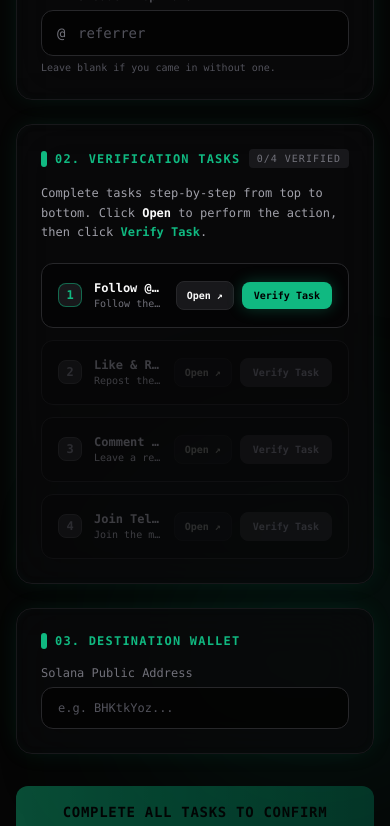
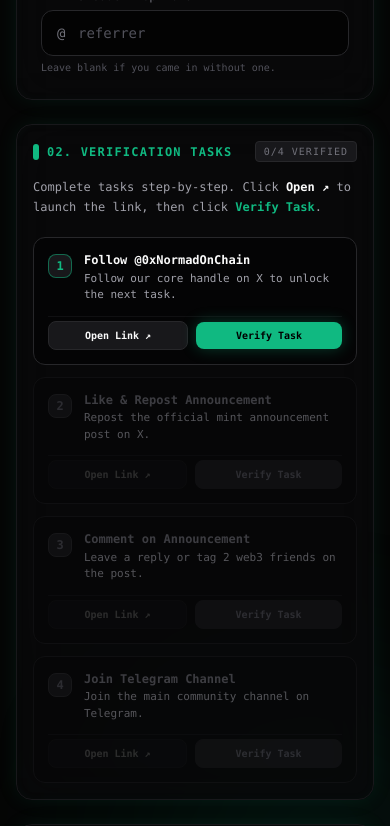
Before and after one commit to bigjaypablo/mint-relay, a React (Vite) app: page / in a window 390 px wide. Shown: the part 840-1666 px from the top of the page. Built offline with nearby package versions, Linux system fonts and the light colour scheme; no server answers; the database is empty.

Commit message:
style: responsive task layout with full text visibility on mobile

```diff
--- a/src/components/TaskChecklist.jsx
+++ b/src/components/TaskChecklist.jsx
@@ -1,6 +1,7 @@
 import React, { useState } from 'react';
 
 export default function TaskChecklist({ tasks, setTasks }) {
+  const [openedTasks, setOpenedTasks] = useState({});
   const [verifyingId, setVerifyingId] = useState(null);
   const [errorMessage, setErrorMessage] = useState({});
 
@@ -8,19 +9,19 @@ export default function TaskChecklist({ tasks, setTasks }) {
     {
       id: 'follow',
       title: 'Follow @0xNormadOnChain',
-      description: 'Follow the core account on X to unlock the next task.',
+      description: 'Follow our core handle on X to unlock the next task.',
       url: 'https://x.com/0xNormadOnChain'
     },
     {
       id: 'repost',
       title: 'Like & Repost Announcement',
-      description: 'Repost the official announcement on X.',
+      description: 'Repost the official mint announcement post on X.',
       url: 'https://x.com/i/status/2089831764428538099'
     },
     {
       id: 'like',
       title: 'Comment on Announcement',
-      description: 'Leave a reply or tag 2 friends on the announcement post.',
+      description: 'Leave a reply or tag 2 web3 friends on the post.',
       url: 'https://x.com/i/status/2089831764428538099'
     },
     {
@@ -33,50 +34,55 @@ export default function TaskChecklist({ tasks, setTasks }) {
 
   const handleOpenTask = (id, url) => {
     window.open(url, '_blank', 'noopener,noreferrer');
+    setOpenedTasks(prev => ({ ...prev, [id]: true }));
     setErrorMessage(prev => ({ ...prev, [id]: null }));
   };
 
   const handleVerifyTask = (id, index) => {
-    // Prevent verifying out of order
     if (index > 0) {
       const prevTaskId = taskList[index - 1].id;
       if (!tasks[prevTaskId]) {
         setErrorMessage(prev => ({
           ...prev,
-          [id]: 'Please complete and verify the previous task first.'
+          [id]: 'Complete and verify the previous task first.'
         }));
         return;
       }
     }
 
+    if (!openedTasks[id]) {
+      setErrorMessage(prev => ({
+        ...prev,
+        [id]: 'Click "Open ↗" to complete the task first.'
+      }));
+      return;
+    }
+
     setVerifyingId(id);
     setErrorMessage(prev => ({ ...prev, [id]: null }));
 
-    // Simulate verification check API call
     setTimeout(() => {
       setVerifyingId(null);
-
-      // Successfully verify task
       setTasks(prev => ({ ...prev, [id]: true }));
-    }, 1200);
+    }, 2000);
   };
 
   const completedCount = Object.values(tasks).filter(Boolean).length;
 
   return (
-    <section className="bg-[#09090B]/80 border border-[#18181B] hover:border-[#10B981]/40 transition-all duration-300 p-6 rounded-2xl space-y-4 backdrop-blur-xl emerald-glow-box font-mono">
+    <section className="bg-[#09090B]/80 border border-[#18181B] hover:border-[#10B981]/40 transition-all duration-300 p-4 sm:p-6 rounded-2xl space-y-4 backdrop-blur-xl emerald-glow-box font-mono">
       <div className="flex justify-between items-center">
         <div className="flex items-center space-x-2">
           <span className="w-1.5 h-4 bg-[#10B981] rounded-full"></span>
           <h2 className="text-xs font-bold uppercase tracking-widest text-[#10B981]">02. Verification Tasks</h2>
         </div>
-        <span className="text-[10px] text-[#71717A] uppercase tracking-widest px-2 py-0.5 rounded bg-[#18181B]">
+        <span className="text-[10px] text-[#71717A] uppercase tracking-widest px-2 py-0.5 rounded bg-[#18181B] border border-[#27272A]">
           {completedCount}/4 Verified
         </span>
       </div>
 
       <p className="text-xs text-[#A1A1AA] leading-relaxed">
-        Complete tasks step-by-step from top to bottom. Click <span className="text-[#FAFAFA] font-bold">Open</span> to perform the action, then click <span className="text-[#10B981] font-bold">Verify Task</span>.
+        Complete tasks step-by-step. Click <span className="text-[#FAFAFA] font-bold">Open ↗</span> to launch the link, then click <span className="text-[#10B981] font-bold">Verify Task</span>.
       </p>
 
       <div className="space-y-3 pt-1">
@@ -85,11 +91,12 @@ export default function TaskChecklist({ tasks, setTasks }) {
           const isPreviousDone = index === 0 || tasks[taskList[index - 1].id];
           const isLocked = !isPreviousDone;
           const isCurrentlyVerifying = verifyingId === task.id;
+          const hasOpened = openedTasks[task.id];
 
           return (
             <div
               key={task.id}
-              className={`p-4 rounded-xl border transition-all duration-200 space-y-2 ${
+              className={`p-3.5 sm:p-4 rounded-xl border transition-all duration-200 space-y-3 ${
                 isDone
                   ? 'bg-[#10B981]/10 border-[#10B981]/40'
                   : isLocked
@@ -97,9 +104,9 @@ export default function TaskChecklist({ tasks, setTasks }) {
                   : 'bg-[#000000]/40 border-[#27272A] hover:border-[#10B981]/50'
               }`}
             >
-              <div className="flex items-center justify-between gap-3">
-                <div className="flex items-center space-x-3 overflow-hidden">
-                  <div className={`w-6 h-6 rounded-lg flex items-center justify-center text-xs font-bold border shrink-0 ${
+              {/* TASK TITLE & NUMBER */}
+              <div className="flex items-start space-x-3">
+                <div className={`w-6 h-6 rounded-lg flex items-center justify-center text-xs font-bold border shrink-0 mt-0.5 ${
                   isDone
                     ? 'bg-[#10B981] border-[#10B981] text-black'
                     : isLocked
@@ -109,24 +116,37 @@ export default function TaskChecklist({ tasks, setTasks }) {
                   {isDone ? '✓' : index + 1}
                 </div>
 
-                  <div className="truncate">
-                    <p className={`text-xs font-bold truncate ${isLocked ? 'text-[#71717A]' : 'text-[#FAFAFA]'}`}>
+                <div className="flex-1 min-w-0 space-y-0.5">
+                  <div className="flex items-center justify-between gap-2">
+                    <h3 className={`text-xs font-bold leading-snug break-words ${isLocked ? 'text-[#71717A]' : 'text-[#FAFAFA]'}`}>
                       {task.title}
+                    </h3>
+                    {isDone && (
+                      <span className="text-[10px] font-bold text-[#10B981] bg-[#10B981]/10 px-2 py-0.5 rounded border border-[#10B981]/30 shrink-0">
+                        Done
+                      </span>
+                    )}
+                  </div>
+                  <p className="text-[11px] text-[#A1A1AA] leading-normal break-words">
+                    {task.description}
                   </p>
-                    <p className="text-[10px] text-[#71717A] truncate">{task.description}</p>
                 </div>
               </div>
 
-                {/* Actions */}
-                <div className="flex items-center space-x-2 shrink-0">
+              {/* ACTION BUTTONS (STACKED ON MOBILE, SIDE-BY-SIDE ON TABLET+) */}
+              <div className="flex items-center justify-end gap-2 pt-1 border-t border-[#18181B]/60">
                 {!isDone && (
                   <button
                     type="button"
                     disabled={isLocked}
                     onClick={() => handleOpenTask(task.id, task.url)}
-                      className="px-2.5 py-1.5 bg-[#18181B] hover:bg-[#27272A] border border-[#27272A] text-[#FAFAFA] text-[10px] font-bold rounded-lg transition-all disabled:opacity-30 disabled:cursor-not-allowed"
+                    className={`flex-1 sm:flex-none px-3 py-1.5 border text-[10px] font-bold rounded-lg transition-all text-center disabled:opacity-30 disabled:cursor-not-allowed ${
+                      hasOpened
+                        ? 'bg-[#10B981]/20 border-[#10B981]/40 text-[#10B981]'
+                        : 'bg-[#18181B] hover:bg-[#27272A] border-[#27272A] text-[#FAFAFA]'
+                    }`}
                   >
-                      Open ↗
+                    {hasOpened ? 'Opened ↗' : 'Open Link ↗'}
                   </button>
                 )}
 
@@ -134,7 +154,7 @@ export default function TaskChecklist({ tasks, setTasks }) {
                   type="button"
                   disabled={isLocked || isDone || isCurrentlyVerifying}
                   onClick={() => handleVerifyTask(task.id, index)}
-                    className={`px-3 py-1.5 text-[10px] font-bold rounded-lg transition-all ${
+                  className={`flex-1 sm:flex-none px-4 py-1.5 text-[10px] font-bold rounded-lg transition-all text-center ${
                     isDone
                       ? 'bg-[#10B981]/20 text-[#10B981] border border-[#10B981]/40 cursor-default'
                       : isLocked
@@ -142,12 +162,10 @@ export default function TaskChecklist({ tasks, setTasks }) {
                       : 'bg-[#10B981] hover:bg-[#059669] text-black cursor-pointer shadow-[0_0_15px_rgba(16,185,129,0.3)]'
                   }`}
                 >
-                    {isDone ? '✓ Verified' : isCurrentlyVerifying ? 'Verifying...' : 'Verify Task'}
+                  {isDone ? 'Verified ✓' : isCurrentlyVerifying ? 'Verifying...' : 'Verify Task'}
                 </button>
               </div>
-              </div>
 
-              {/* Error Warning */}
               {errorMessage[task.id] && (
                 <div className="text-[10px] text-red-400 bg-red-950/40 border border-red-500/30 p-2 rounded-lg animate-fade-in">
                   ⚠️ {errorMessage[task.id]}
```
Lines whose indentation alone changed are shown as unchanged.
